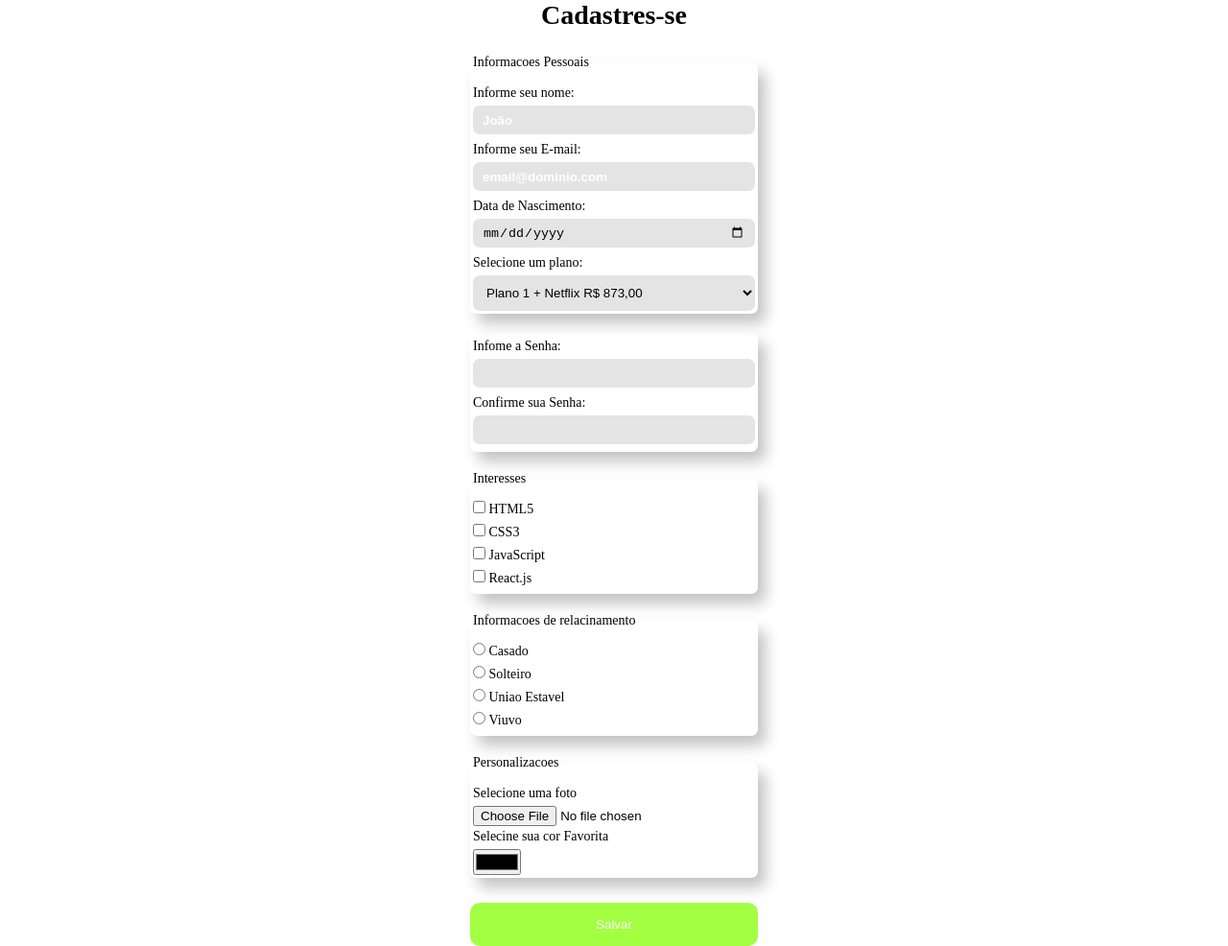
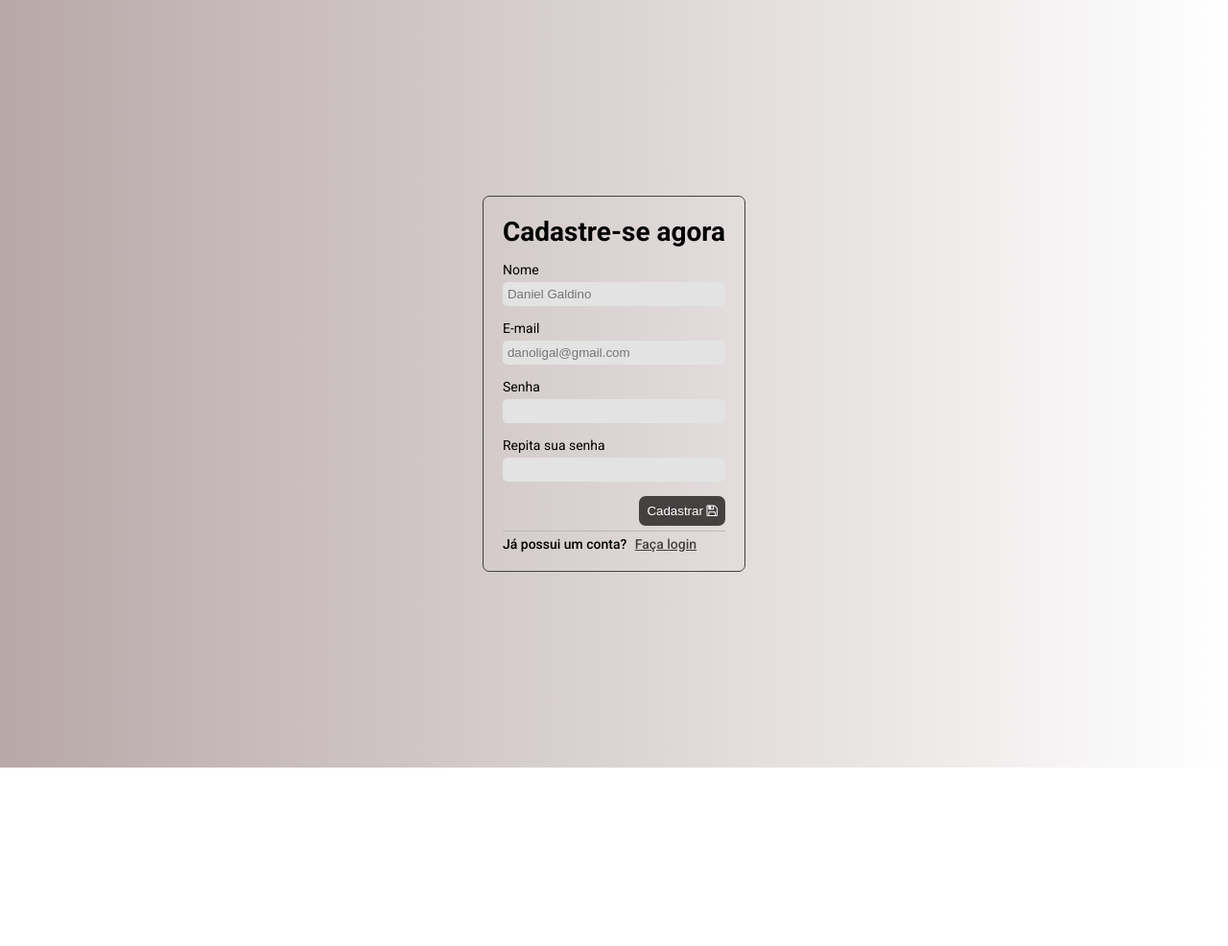
Before and after one commit to DanGal78/loja-virtual, a plain HTML site: page registro.html in a window 1280 px wide. Shown: the whole page at 96% size. After the commit the page ends 800 px from the top, so only its background shows below. Drawn offline with Linux system fonts and the light colour scheme; files that its build step writes are made by us from their sources.

Commit message:
Implemanta tela de cadastro

```diff
--- a/css/registro.css
+++ b/css/registro.css
@@ -1,85 +1 @@
-:root{
-
-    --input-bg-color: #e4e4e4;
-}
-*{
-    padding: 0;
-    margin: 0;
-    box-sizing: border-box;
-}
-
-body{
-    font-size: 14px;
-    font-family: Robota; sans-serif;
-
-}
-h1{
-    margin-bottom: 15px;
-    text-align: center;
-}
-fieldset{
-    border: none;
-    margin-top: 10px;
-    width: 300px;
-    box-shadow: 8px 10px 15px #c3c3c3;
-    margin-bottom: 10px;
-    padding: 3px;
-    border-radius: 7px;
-
-}
-legend{
-
-    margin-bottom: 10px;
-}
-input:not(input[type='checkbox'],
-        input[type='color'],
-        input[type='file'],
-        input[type='radio']){
-    border: none;
-    height: 30px;
-    background-color: #e4e4e4;
-    border-radius: 7px;
-    padding: 10px;
-    margin-bottom: 5px;
-    width: 100%;
-
-}
-select{
-
-    border: none;
-    padding: 10px;
-    width: 100%;
-    border-radius: 7px;
-    background-color: #e4e4e4;
-
-}
-::-webkit-input-placeholder{
-    color: #FFF;
-    font-weight: bold
-
-}
-::-moz-placeholder{
-    color: #FFF;
-    font-weight: bold;
-}
-label{
-    display: inline-block;
-    margin-bottom: 5px;
-    margin-top: 3px;
-}
-
-button{
-    border: none;
-    background-color: #a3ff41;
-    color: #FFF;
-    padding: 15px;
-    border-radius: 10px;
-    width: 300px;
-}
-form{
-    display: flex;
-    flex-direction: column;
-    justify-content: space-between;
-    align-items: center;
-
-}
+@import url(login.css);
--- a/registro.html
+++ b/registro.html
@@ -1,105 +1,37 @@
 <!DOCTYPE html>
-<html lang="en">
+<html lang="pt-br">
 <head>
     <meta charset="UTF-8">
     <meta http-equiv="X-UA-Compatible" content="IE=edge">
     <meta name="viewport" content="width=device-width, initial-scale=1.0">
-    <title>Document</title>
-    <link rel="stylesheet" href="registro.css">
+    <title>Cadrastre-se | Minha loja</title>
+    <link rel="stylesheet" href="css/registro.css">
 </head>
 <body>
-    <h1>Cadastres-se</h1>
-    <form action="\Aula1\artigo1.html" method="get" enctype="multipart/form-data">
-        <fieldset title="Informacoes Pessoias">
-
-            <legend>Informacoes Pessoais</legend>
-
-            <label for="nome">Informe seu nome:</label><br>
-            <input type="text" id="name" name="nome" placeholder="João" required minlength="3"><br>
-
-            <label for="email">Informe seu E-mail:</label> <br>
-            <input type="email" id="email" name="email" placeholder="email@dominio.com" required> <br>
-
-            <label for="date">Data de Nascimento:</label><br>
-            <input type="date" id="data" name="data" max="2005-12-31" min><br>
-
-            <label for="plano">Selecione um plano:</label><br>
-            <select name="plano" id="plano" required>
-                <option selected disabled value="">Selecione...</option><br>
-                <option value="plano 01" selected>Plano 1 + Netflix R$ 90,00</option>
-                <option value="plano 02" selected>Plano 1 + Netflix R$ 125,00</option>
-                <option value="plano 03" selected>Plano 1 + Netflix R$ 228,00</option>
-                <option value="plano 04" selected>Plano 1 + Netflix R$ 873,00</option>
-            </select>
-        </fieldset>
-        <fieldset>
-
-            <label for="senha">Infome a Senha:</label><br>
-            <input type="password" id="senha" name="senha"> <br>
-
-            <label for="confirme-senha">Confirme sua Senha:</label><br>
-            <input type="password" id="confirme-senha" name="confirme-senha">
-        </fieldset>
-
-        <fieldset>
-            <legend>Interesses</legend>
-            <input type="checkbox" id="html" name="interesses[]" value="HTML5">
-            <label for="html">HTML5</label> <br>
-
-            <input type="checkbox" id="css" name="interesses[]" value="CSS3">
-            <label for="css">CSS3</label> <br>
-
-            <input type="checkbox" id="html" name="interesses[]" value="JS">
-            <label for="js">JavaScript</label> <br>
-
-            <input type="checkbox" id="css" name="interesses[]" value="React">
-            <label for="react">React.js</label>
-        </fieldset>
-
-        <fieldset>
-            <legend>Informacoes de relacinamento</legend>
-
-            <input type="radio" id="casado" name="status-civl" required>
-            <label for="Casado">Casado</label><br>
-
-            <input type="radio" id="solteiro" name="status-civl" required>
-            <label for="solteiro">Solteiro</label><br>
-
-            <input type="radio" id="uniao-estavel" name="status-civl" required>
-            <label for="uniao-estavel">Uniao Estavel</label><br>
-
-            <input type="radio" id="viuvo" name="status-civl" required>
-            <label for="viuvo">Viuvo</label><br>
-        </fieldset>
-
-        <fieldset>
-            <legend>Personalizacoes</legend>
-
-            <label for="foto">Selecione uma foto</label><br>
-            <input type="file" id="foto" name="foto"><br>
-
-            <label for="cor">Selecine sua cor Favorita</label><br>
-            <input type="color" id="cor" name="cor">
-        </fieldset>
-
-
-
-            <br>
-        <button type="submit">Salvar</button>
-
-
-
-
-
-
-
-
-
-    </form>
-
-
-
-
+    <main>
+        <h1>Cadastre-se agora</h1>
+        <form action="">
+            <div class="form-group">
+                <label for="nome">Nome</label>
+                <input type="text" id="nome" name="nome" required placeholder="Daniel Galdino">
+            </div>
+        <div class="form-group">
+            <label for="email">E-mail</label>
+            <input type="email" id="email" name="email" placeholder="danoligal@gmail.com">
+        </div>
+        <div class="form-group">
+            <label for="senha">Senha</label>
+            <input type="password" id="senha" name="senha" required>
+        </div>
+        <div class="form-group">
+            <label for="confirme-senha">Repita sua senha</label>
+            <input type="password" id="confime-senha" name="confirme-senha" required>
+        </div>
+        <button class="button-login">Cadastrar <i class="fa fa-floppy-o"></i></button>
+        </form>
+        <div class="login-footer">
+            <span>Já possui um conta? <a href="login.html">Faça login</a></span>
+        </div>
 
 </body>
 </html>
```
Also changed, not shown: login.html (+2 -2 lines).
